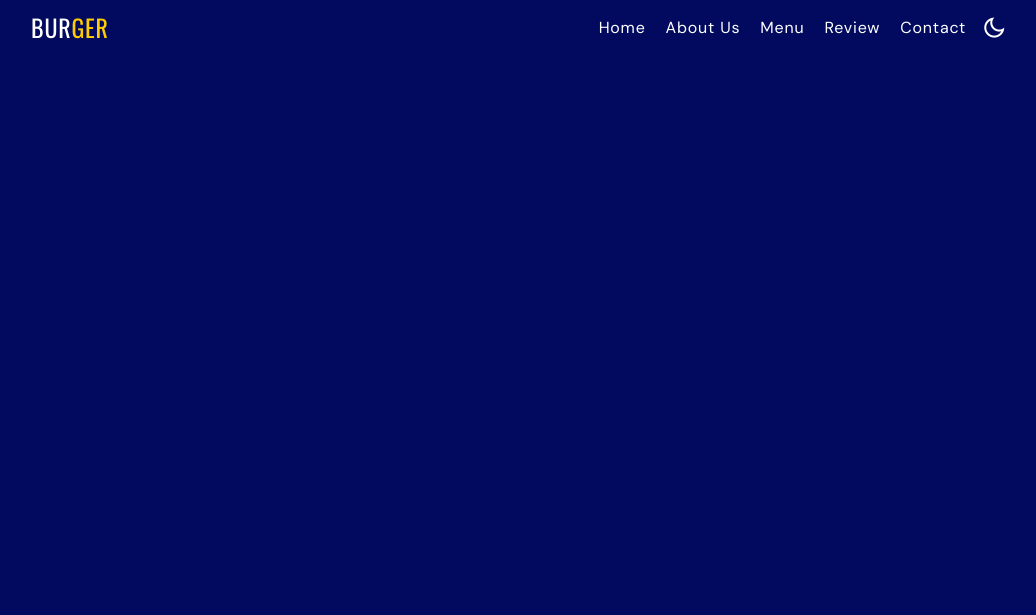
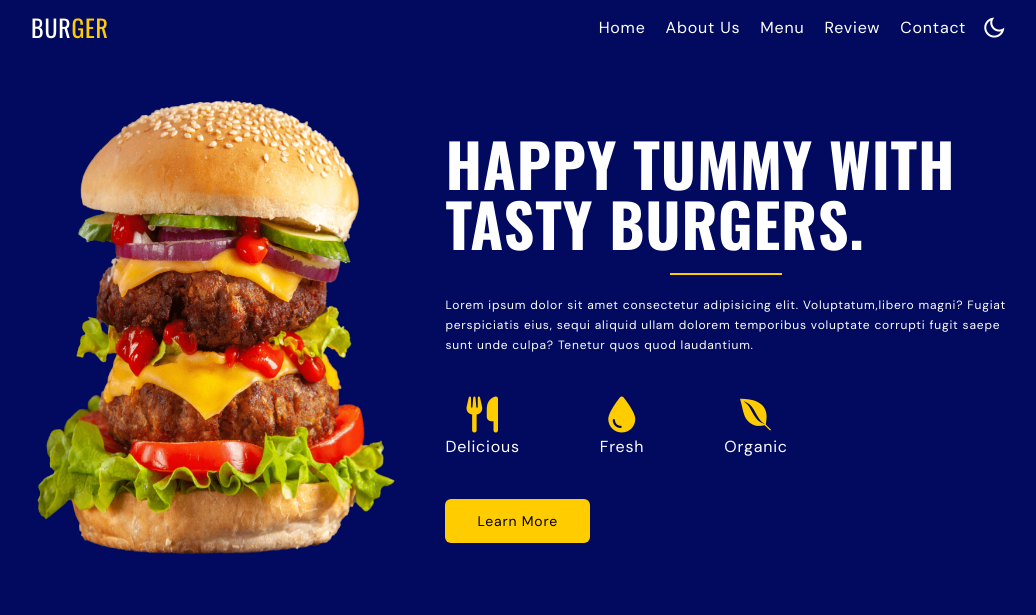
Before and after one commit to Shabbir8788/Tasty-Burgers, a website: page src/index..html in a window 1280 px wide. Shown: the whole page, without its empty margins (121-1157 px from the left). Drawn offline with nearby package versions, Linux system fonts and the light colour scheme.

Commit message:
hero-section

```diff
--- a/src/index..html
+++ b/src/index..html
@@ -98,7 +98,53 @@
     </header>
     <main>
       <!--~~~~~~~~~~~~~~~ Home ~~~~~~~~~~~~~~~-->
+      <section id="home">
+        <div class="container flex flex-col items-center gap-10 md:flex-row">
+          <div class="mx-auto md:basis-1/2 lg:basis-2/5 animate-movingY">
+            <img
+              src="./img/home-image.png"
+              alt="home-image"
+              class="w-60 md:w-full"
+            />
+          </div>
 
+          <div class="text-center md:basis-1/2 md:text-left lg:basis-3/5">
+            <h1 class="home__title">HAPPY TUMMY WITH TASTY BURGERS.</h1>
+            <div class="separator mx-auto"></div>
+            <p class="paragraph">
+              Lorem ipsum dolor sit amet consectetur adipisicing elit.
+              Voluptatum,libero magni? Fugiat perspiciatis eius, sequi aliquid
+              ullam dolorem temporibus voluptate corrupti fugit saepe sunt unde
+              culpa? Tenetur quos quod laudantium.
+            </p>
+            <div
+              class="text-base flex items-center justify-center gap-4 py-10 md:justify-start md:gap-20"
+            >
+              <div class="text-center">
+                <i
+                  class="fa-solid fa-utensils text-secondaryColor text-4xl"
+                ></i>
+                <br />
+                Delicious
+              </div>
+
+              <div class="text-center">
+                <i class="fa-solid fa-droplet text-secondaryColor text-4xl"></i>
+                <br />
+                Fresh
+              </div>
+
+              <div class="text-center">
+                <i class="fa-brands fa-envira text-secondaryColor text-4xl"></i>
+                <br />
+                Organic
+              </div>
+            </div>
+
+            <a href="#" class="btn btn-primary">Learn More</a>
+          </div>
+        </div>
+      </section>
       <!--~~~~~~~~~~~~~~~ Category ~~~~~~~~~~~~~~~-->
 
       <!--~~~~~~~~~~~~~~~ Promo ~~~~~~~~~~~~~~~-->
--- a/src/input.css
+++ b/src/input.css
@@ -4,8 +4,36 @@
 @tailwind components;
 @tailwind utilities;
 
-@layer {
+@layer base {
   body {
     @apply text-whiteColor bg-primaryColor tracking-wider font-dmsans;
   }
+
+  section {
+    @apply pt-16 pb-4 md:pt-20;
+  }
 }
+
+@layer components {
+  .btn {
+    @apply inline-block text-sm py-3 px-8 text-center capitalize cursor-pointer rounded-md ease-linear duration-200;
+  }
+
+  .btn-primary {
+    @apply text-blackColor bg-secondaryColor hover:opacity-75;
+  }
+}
+
+@layer utilities {
+  .home__title {
+    @apply text-4xl font-oswald font-bold uppercase lg:text-6xl;
+  }
+
+  .separator {
+    @apply w-28 h-[2px] bg-secondaryColor my-5;
+  }
+
+  .paragraph {
+    @apply text-whiteColor text-xs leading-5;
+  }
+}
--- a/tailwind.config.js
+++ b/tailwind.config.js
@@ -20,6 +20,16 @@ module.exports = {
         darkColor: "#000",
         darkColorLight: "#171717",
       },
+
+      keyframes: {
+        move: {
+          "50%": { transform: "translateY(-1rem)" },
+        },
+      },
+
+      animation: {
+        movingY: "move 2s linear infinite",
+      },
     },
 
     container: {
```
Also changed, not shown: dist/output.css.
